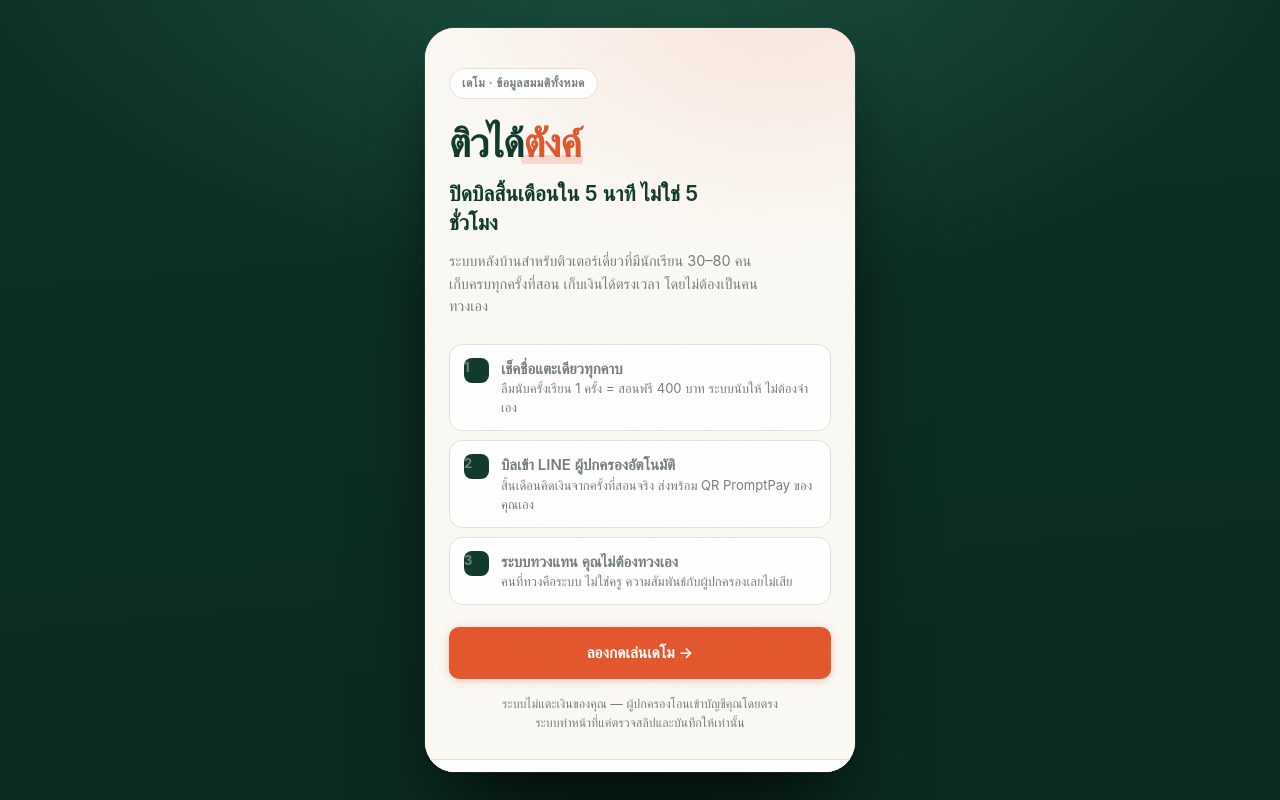
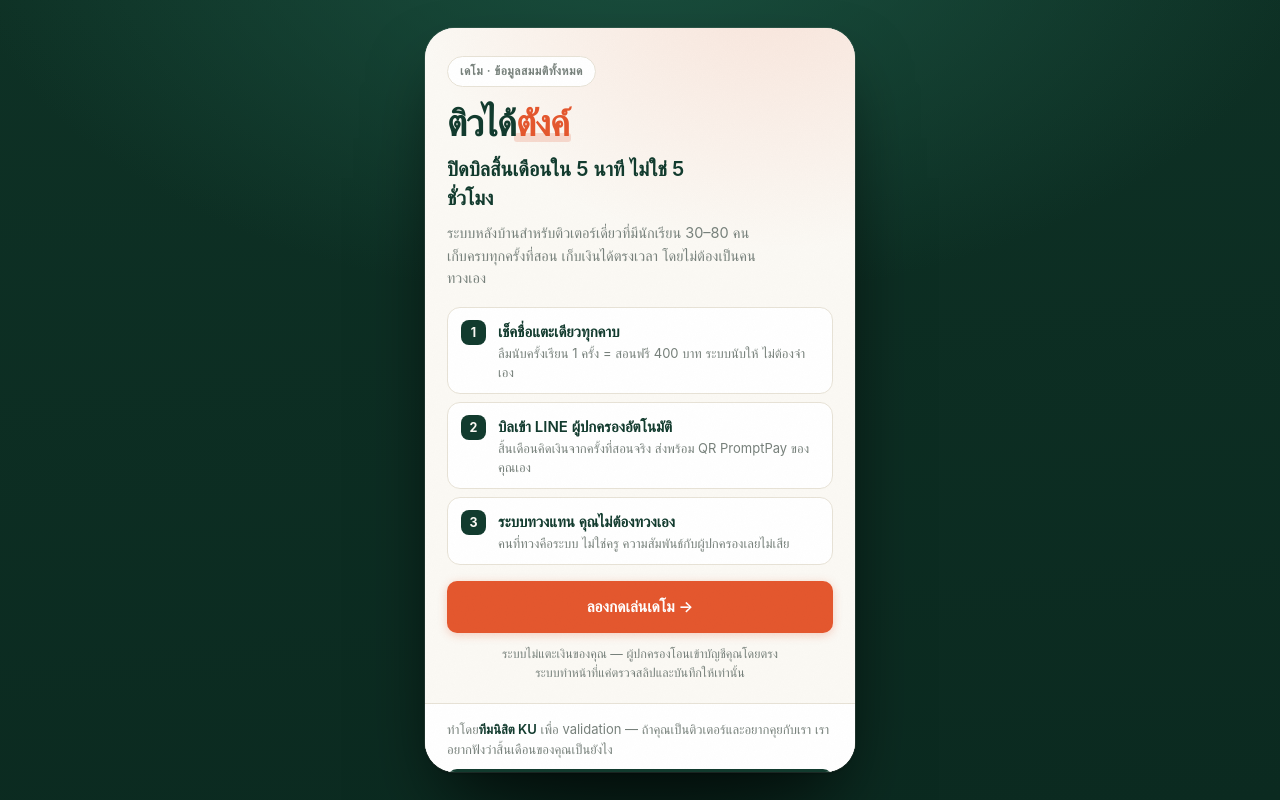
Before and after one commit to Tasachii/solo-freelance, a React (Vite) app: page / in a window 1280 px wide. Built offline with nearby package versions, Linux system fonts and the light colour scheme; a web font is replaced by a local one.

Commit message:
fix: make landing scrollable and correct numeral badge contrast

```diff
--- a/src/components/Landing.jsx
+++ b/src/components/Landing.jsx
@@ -18,6 +18,7 @@ const POINTS = [
 export default function Landing() {
   return (
     <div className="land">
+      <div className="land__inner">
       <div className="land__body">
         <span className="land__tag rise">เดโม · ข้อมูลสมมติทั้งหมด</span>
 
@@ -35,10 +36,10 @@ export default function Landing() {
           {POINTS.map((p, i) => (
             <li className={`land__item rise d${i + 3}`} key={p.t}>
               <span className="land__num">{i + 1}</span>
-              <span>
+              <div className="land__txt">
                 <b>{p.t}</b>
-                <span>{p.d}</span>
-              </span>
+                <i>{p.d}</i>
+              </div>
             </li>
           ))}
         </ul>
@@ -65,6 +66,7 @@ export default function Landing() {
         </a>
         <p className="disclaimer">เดโม · ข้อมูลสมมติทั้งหมด · ไม่มีการเก็บข้อมูลจริง</p>
       </div>
+      </div>
     </div>
   )
 }
--- a/src/components/TodayTab.jsx
+++ b/src/components/TodayTab.jsx
@@ -28,8 +28,8 @@ export default function TodayTab({ state, onCheckIn, onLeave }) {
       </div>
 
       <div className="card rise">
-        {blocks.map((block, bi) => (
-          <div key={block.time}>
+        {blocks.map((block) => (
+          <div className="tblock" key={block.time}>
             {block.items.length > 1 && (
               <div className="groupmark">คาบกลุ่ม · {block.items.length} คน เรียนพร้อมกัน</div>
             )}
@@ -69,7 +69,6 @@ export default function TodayTab({ state, onCheckIn, onLeave }) {
                 </div>
               )
             })}
-            {bi < blocks.length - 1 && null}
           </div>
         ))}
       </div>
--- a/src/styles.css
+++ b/src/styles.css
@@ -113,15 +113,18 @@ button:focus-visible, a:focus-visible { outline: 2px solid var(--cta); outline-o
 /* ═══ Landing ═══════════════════════════════════════════════ */
 
 .land {
-  min-height: 100%;
-  display: flex;
-  flex-direction: column;
+  flex: 1;
+  min-height: 0;
+  overflow-y: auto;
+  overflow-x: hidden;
   background:
     radial-gradient(520px 380px at 82% -6%, rgba(228,87,46,.13) 0%, transparent 70%),
     var(--bg);
 }
 
-.land__body { flex: 1; padding: 40px 24px 26px; display: flex; flex-direction: column; }
+/* ตัวห่อชั้นในทำให้ footer ไหลไปติดขอบล่างเมื่อเนื้อหาสั้น แต่ยังเลื่อนได้เมื่อจอเตี้ย */
+.land__inner { min-height: 100%; display: flex; flex-direction: column; }
+.land__body { flex: 1; padding: 28px 22px 20px; display: flex; flex-direction: column; }
 
 .land__tag {
   align-self: flex-start;
@@ -134,8 +137,8 @@ button:focus-visible, a:focus-visible { outline: 2px solid var(--cta); outline-o
 }
 
 .land__logo {
-  margin: 22px 0 0;
-  font-size: 40px; font-weight: 700; letter-spacing: -.02em; line-height: 1.1;
+  margin: 16px 0 0;
+  font-size: 37px; font-weight: 700; letter-spacing: -.02em; line-height: 1.1;
 }
 .land__logo em {
   font-style: normal;
@@ -152,19 +155,19 @@ button:focus-visible, a:focus-visible { outline: 2px solid var(--cta); outline-o
 }
 
 .land__lead {
-  margin: 14px 0 0;
-  font-size: 21px; font-weight: 600; line-height: 1.42;
+  margin: 12px 0 0;
+  font-size: 20px; font-weight: 600; line-height: 1.42;
   max-width: 19ch;
 }
-.land__sub { margin: 12px 0 0; color: var(--muted); font-size: 14.5px; max-width: 34ch; }
+.land__sub { margin: 10px 0 0; color: var(--muted); font-size: 14.5px; max-width: 34ch; }
 
-.land__list { list-style: none; margin: 26px 0 0; padding: 0; display: grid; gap: 9px; }
+.land__list { list-style: none; margin: 18px 0 0; padding: 0; display: grid; gap: 8px; }
 .land__item {
   display: flex; gap: 12px; align-items: flex-start;
   background: #fff;
   border: 1px solid var(--line);
   border-radius: var(--r-card);
-  padding: 13px 14px;
+  padding: 12px 13px;
 }
 .land__num {
   flex: none;
@@ -173,22 +176,23 @@ button:focus-visible, a:focus-visible { outline: 2px solid var(--cta); outline-o
   display: grid; place-items: center;
   font-size: 12.5px; font-weight: 700;
 }
+.land__txt { min-width: 0; }
 .land__item b { display: block; font-size: 15px; font-weight: 600; }
-.land__item span { display: block; font-size: 13px; color: var(--muted); line-height: 1.45; }
+.land__item i { display: block; font-style: normal; font-size: 13px; color: var(--muted); line-height: 1.45; }
 
-.land__cta { margin-top: 22px; }
+.land__cta { margin-top: 16px; }
 
 .land__note {
-  margin: 16px 0 0;
+  margin: 12px 0 0;
   font-size: 12.5px; color: var(--muted); text-align: center; line-height: 1.5;
 }
 
 .land__foot {
   border-top: 1px solid var(--line);
   background: #fff;
-  padding: 18px 24px calc(18px + env(safe-area-inset-bottom));
+  padding: 15px 22px calc(15px + env(safe-area-inset-bottom));
 }
-.land__foot p { margin: 0 0 12px; font-size: 13px; color: var(--muted); line-height: 1.55; }
+.land__foot p { margin: 0 0 10px; font-size: 13px; color: var(--muted); line-height: 1.55; }
 .land__foot b { color: var(--ink); font-weight: 600; }
 
 /* ═══ Header ════════════════════════════════════════════════ */
@@ -302,6 +306,7 @@ button:focus-visible, a:focus-visible { outline: 2px solid var(--cta); outline-o
   font-size: 14px;
   transition: transform .12s var(--ease), background .16s, opacity .16s;
   white-space: nowrap;
+  text-decoration: none;
 }
 .btn:active { transform: scale(.975); }
 .btn--ink { background: var(--ink); color: #fff; }
@@ -345,6 +350,7 @@ button:focus-visible, a:focus-visible { outline: 2px solid var(--cta); outline-o
 
 .slot { padding: 12px 13px; display: flex; gap: 12px; align-items: center; }
 .slot + .slot { border-top: 1px solid var(--line); }
+.tblock + .tblock { border-top: 1px solid var(--line); }
 
 .slot__time {
   flex: none; width: 46px;
```
